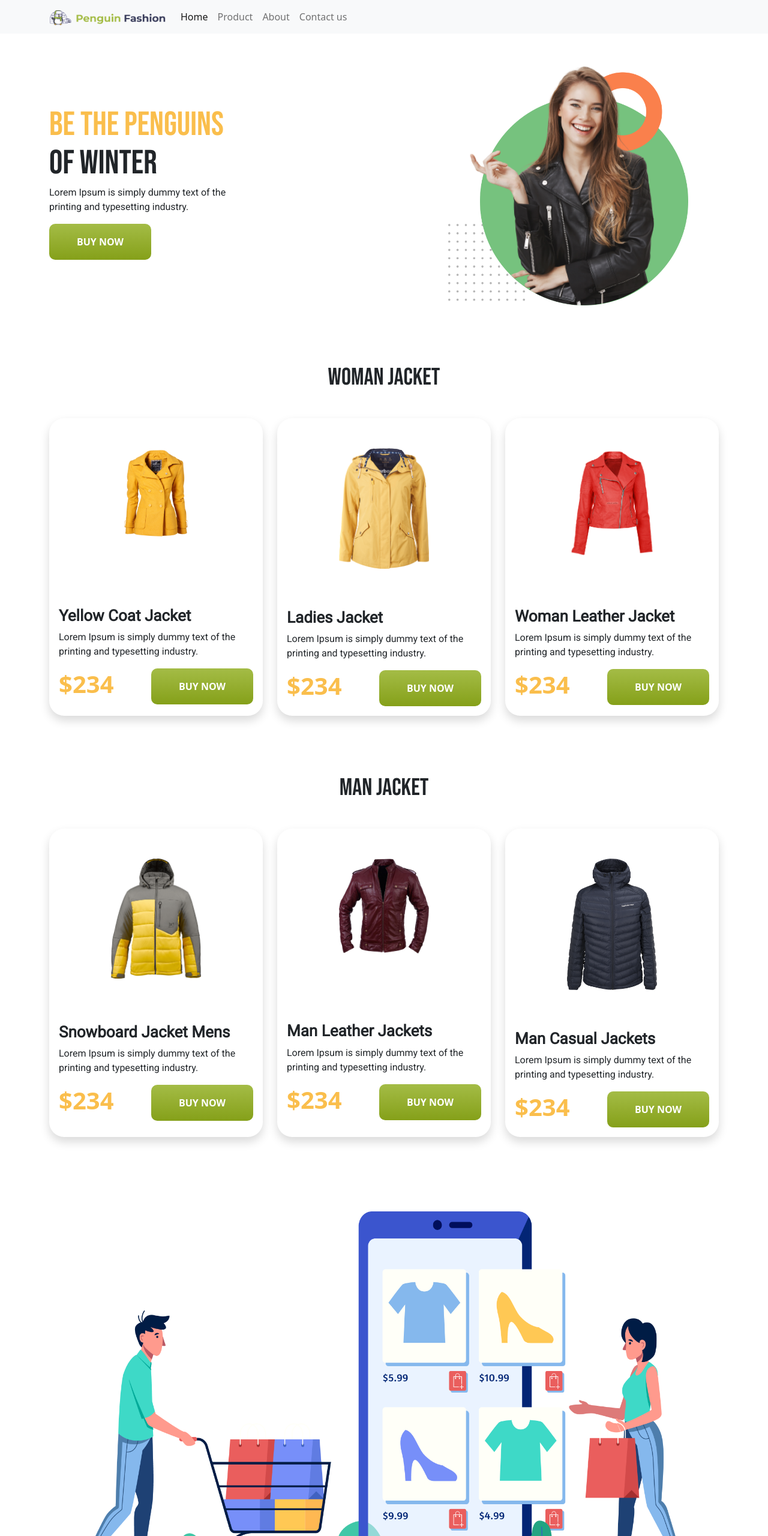
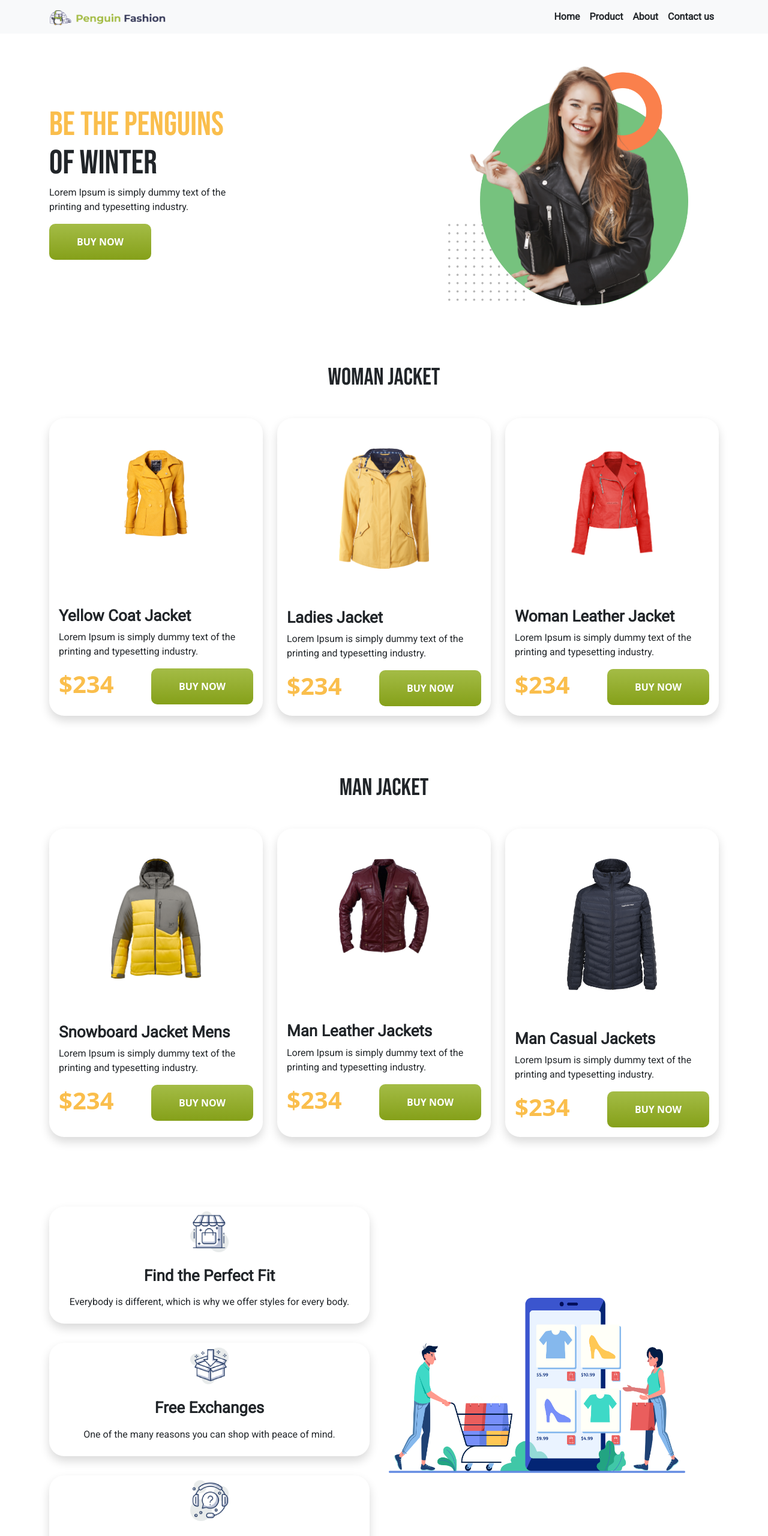
Before and after one commit to Mizzan/penguin-fashion-site, a plain HTML site: page index.html in a window 1280 px wide. Shown: the top 2560 px of the page at 60% size. Drawn offline with nearby package versions, Linux system fonts and the light colour scheme.

Commit message:
✔ Modified the navbar and other styles

```diff
--- a/css/style.css
+++ b/css/style.css
@@ -72,6 +72,14 @@ p {
 
 .header-image {
   max-width: 400px;
+}
+
+li > a {
+  font-family: roboto;
+  font-weight: bold;
+}
+.navbar-nav {
+  margin-left: auto;
 }
 
 /* ----------------- Woman section --------------
--- a/index.html
+++ b/index.html
@@ -57,16 +57,16 @@
           <div class="collapse navbar-collapse" id="navbarNav">
             <ul class="navbar-nav">
               <li class="nav-item">
-                <a class="nav-link active" aria-current="page" href="#">Home</a>
+                <a class="nav-link text-dark" href="#">Home</a>
               </li>
               <li class="nav-item">
-                <a class="nav-link" href="#product">Product</a>
+                <a class="nav-link text-dark" href="#product">Product</a>
               </li>
               <li class="nav-item">
-                <a class="nav-link" href="#about">About</a>
+                <a class="nav-link text-dark" href="#about">About</a>
               </li>
               <li class="nav-item">
-                <a class="nav-link" href="#contactus">Contact us</a>
+                <a class="nav-link text-dark" href="#contactus">Contact us</a>
               </li>
             </ul>
           </div>
@@ -99,7 +99,7 @@
     </header>
 
     <main>
-      <section class="woman-section container">
+      <section id="product" class="woman-section container">
         <h2 class="title-h2 mb-5 text-center">woman jacket</h2>
         <div class="row row-cols-1 row-cols-md-3 g-4">
           <div class="col">
@@ -161,7 +161,7 @@
         </div>
       </section>
 
-      <section class="man-section container">
+      <section id="product" class="man-section container">
         <h2 class="title-h2 mb-5 text-center">man jacket</h2>
         <div class="row row-cols-1 row-cols-md-3 g-4">
           <div class="col">
@@ -223,14 +223,18 @@
         </div>
       </section>
 
-      <div class="about-section container">
-        <div class="">
+      <div id="about" class="about-section container">
+        <div class="d-md-flex align-items-md-center">
+          <div class="col-md-6 mb-5 order-md-2 w-md-50 px-2">
             <img class="img-fluid p-4" src="./logo-icon/banner.png" alt="" />
           </div>
 
-        <div class="row row-cols-1 row-cols-md-3 g-4">
+          <div class="row row-cols-1 col-md-6 row-cols-md-3 g-4 order-md-1">
+            <div class="d-flex flex-column w-100">
               <div class="col">
-            <div class="card align-items-center text-center no-border shadow">
+                <div
+                  class="card my-3 align-items-center text-center no-border shadow"
+                >
                   <img
                     src="./logo-icon/shop.png"
                     class="about-card-icon card-img-top p-2"
@@ -239,14 +243,16 @@
                   <div class="card-body">
                     <h5 class="card-title title-h5">Find the Perfect Fit</h5>
                     <p class="card-text p-2">
-                  Everybody is different, which is why we offer styles for every
-                  body.
+                      Everybody is different, which is why we offer styles for
+                      every body.
                     </p>
                   </div>
                 </div>
               </div>
               <div class="col">
-            <div class="card align-items-center text-center no-border shadow">
+                <div
+                  class="card my-3 align-items-center text-center no-border shadow"
+                >
                   <img
                     src="./logo-icon/box.png"
                     class="about-card-icon card-img-top p-2"
@@ -261,7 +267,9 @@
                 </div>
               </div>
               <div class="col">
-            <div class="card align-items-center text-center no-border shadow">
+                <div
+                  class="card my-md-3 align-items-center text-center no-border shadow"
+                >
                   <img
                     src="./logo-icon/support.png"
                     class="about-card-icon card-img-top p-2"
@@ -270,16 +278,18 @@
                   <div class="card-body">
                     <h5 class="card-title title-h5">Contact Our Seller</h5>
                     <p class="card-text p-2">
-                  They are here to help you. That's quite literally what we pay
-                  them for.
+                      They are here to help you. That's quite literally what we
+                      pay them for.
                     </p>
                   </div>
                 </div>
               </div>
             </div>
           </div>
+        </div>
+      </div>
 
-      <section id="contact" class="contact-section container-fluid">
+      <section id="contactus" class="contact-section container-fluid">
         <div class="">
           <h1 class="title-h2 p-2 text-center">
             <span class="orange-highlight">stay connected</span> for latest
```
Lines whose indentation alone changed are shown as unchanged.
